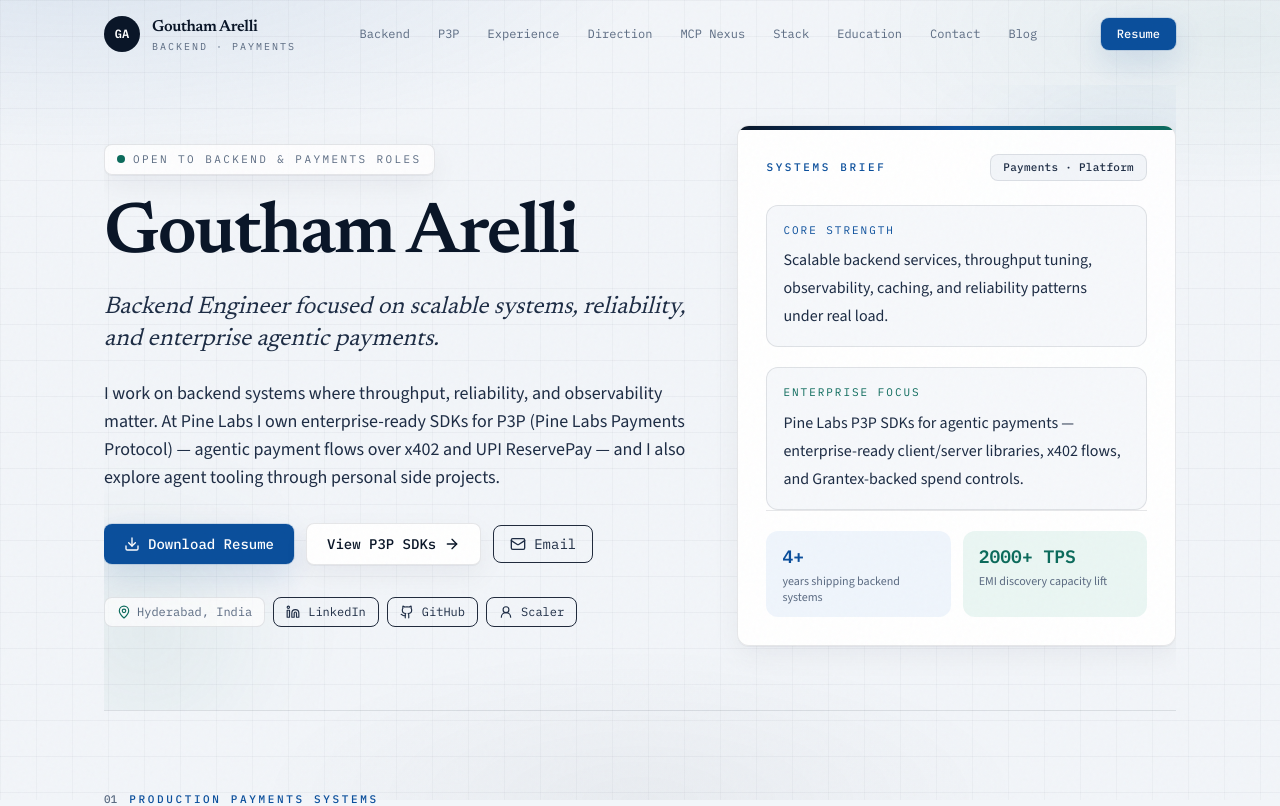
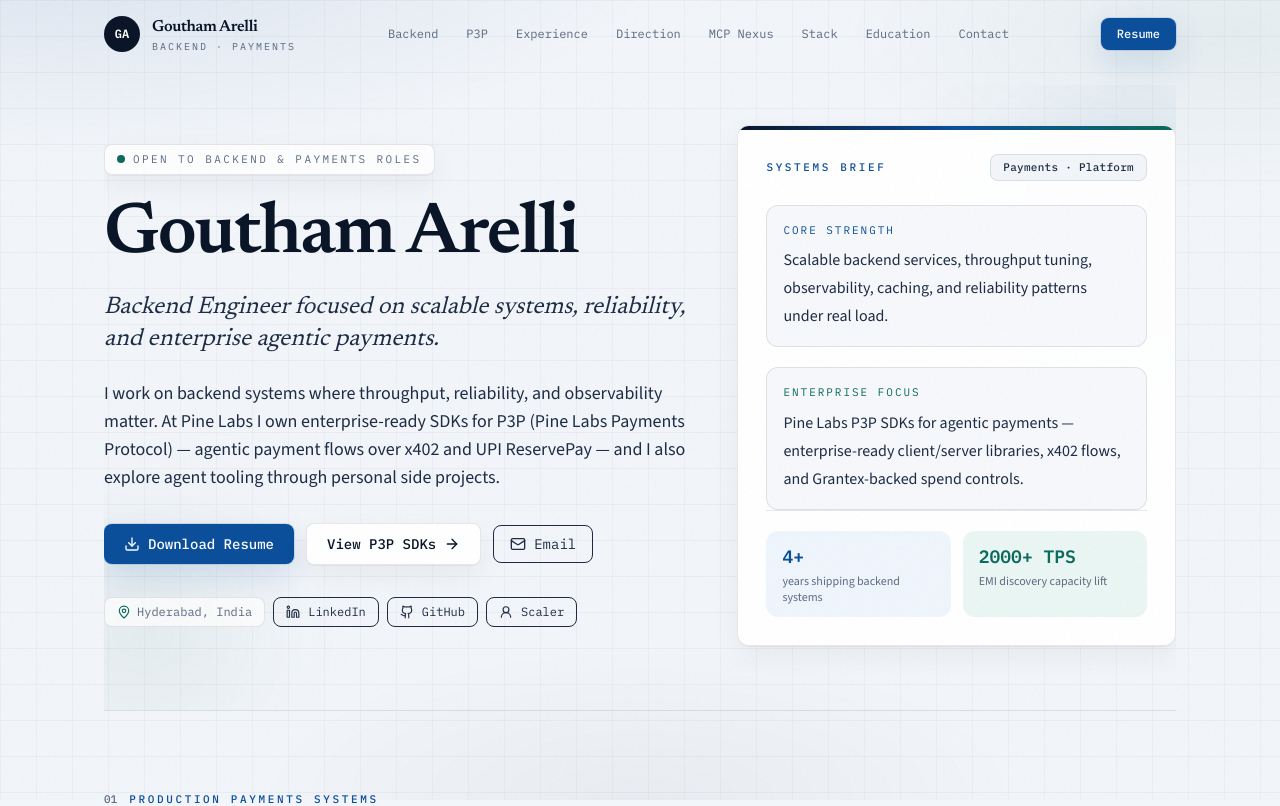
Before and after one commit to ArelliGoutham/goutham-arelli-portfolio, a Next.js app: page / in a window 1280 px wide. Shown: the top 806 px of the page. Built offline with nearby package versions, Linux system fonts and the light colour scheme; no server answers.

Commit message:
feat: hide Blog nav link until ready
Co-authored-by: Copilot <223556219+Copilot@users.noreply.github.com>

```diff
--- a/components/Nav.tsx
+++ b/components/Nav.tsx
@@ -13,7 +13,6 @@ const links = [
   { href: "#stack", label: "Stack" },
   { href: "#education", label: "Education" },
   { href: "#contact", label: "Contact" },
-  { href: "/blog", label: "Blog" },
 ] as const;
 
 export function Nav() {
```
